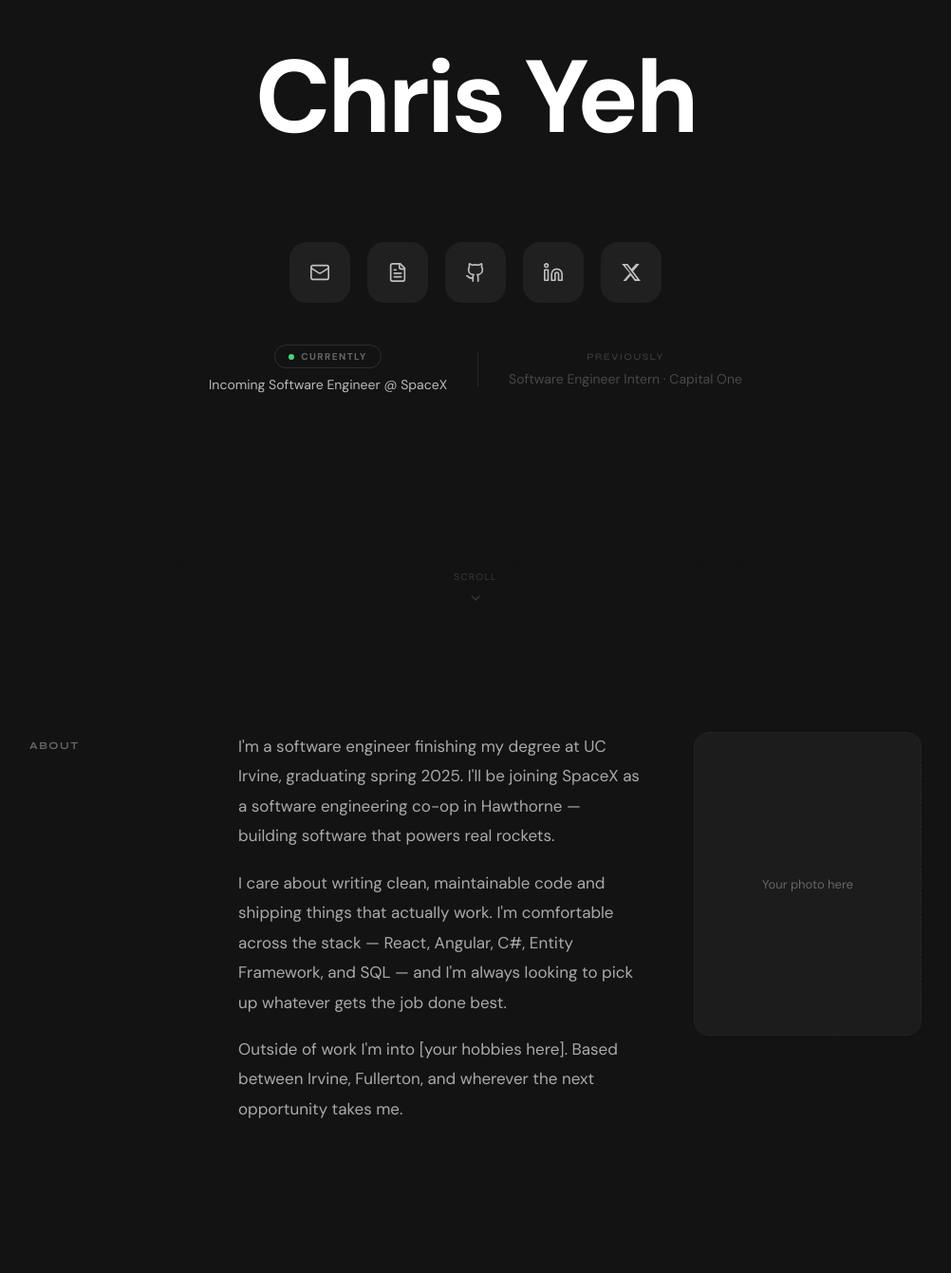
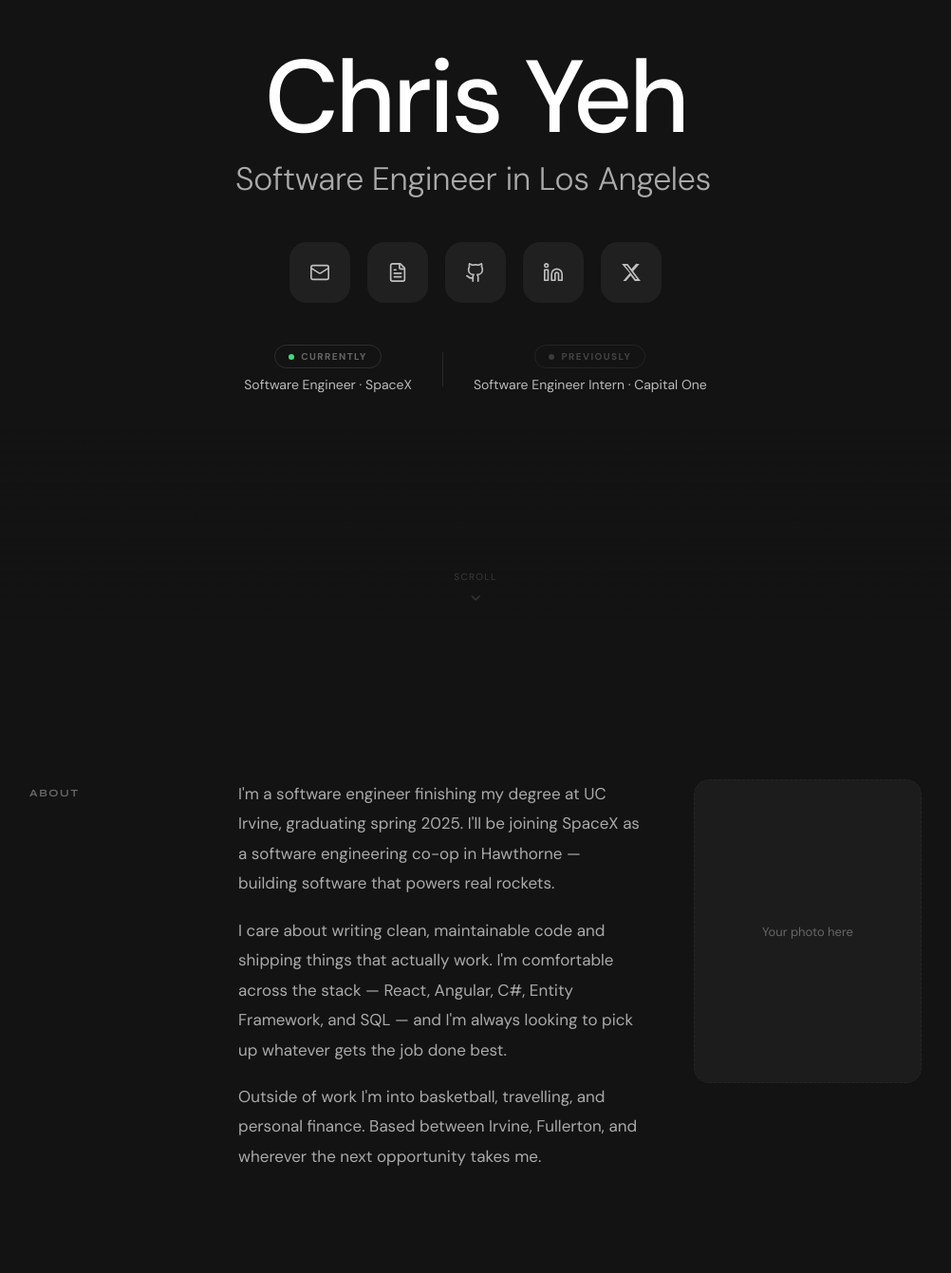
Before and after one commit to dopherdo/dopherdo.github.io, a React (Vite) app: page / in a window 1280 px wide. Shown: the part 129-1470 px from the top of the page at 95% size, without its empty margins (139-1141 px from the left). Built offline with nearby package versions, Linux system fonts and the light colour scheme.

Commit message:
touch up

```diff
--- a/src/App.jsx
+++ b/src/App.jsx
@@ -1,7 +1,8 @@
 import Hero from './components/Hero'
 import About from './components/About'
 import Projects from './components/Projects'
-import FloatingDock from './components/FloatingDock'
+import Contact from './components/Contact'
+import NavDock from './components/NavDock'
 
 export default function App() {
   return (
@@ -9,7 +10,8 @@
       <Hero />
       <About />
       <Projects />
-      <FloatingDock />
+      <Contact />
+      <NavDock />
     </>
   )
 }
--- a/src/components/About.css
+++ b/src/components/About.css
@@ -3,7 +3,7 @@
   opacity: 0;
 }
 .about.in-view .about-body {
-  animation: fade-up 0.9s cubic-bezier(0.22, 1, 0.36, 1) 0.05s forwards;
+  animation: fade-up 1.7s cubic-bezier(0.16, 1, 0.3, 1) 0.05s forwards;
 }
 
 /* ── Layout ── */
@@ -11,7 +11,7 @@
   display: grid;
   grid-template-columns: 160px 1fr;
   gap: 60px;
-  padding: 100px 80px;
+  padding: 150px 80px;
   max-width: 1100px;
   margin: 0 auto;
 }
--- a/src/components/About.jsx
+++ b/src/components/About.jsx
@@ -24,7 +24,7 @@
               and SQL — and I'm always looking to pick up whatever gets the job done best.
             </p>
             <p>
-              Outside of work I'm into [your hobbies here]. Based between Irvine, Fullerton,
+              Outside of work I'm into basketball, travelling, and personal finance. Based between Irvine, Fullerton,
               and wherever the next opportunity takes me.
             </p>
           </div>
--- a/src/components/Hero.css
+++ b/src/components/Hero.css
@@ -1,12 +1,12 @@
 /* ── Initial load animations ── */
 .hero-name {
-  animation: hero-load 1s cubic-bezier(0.22, 1, 0.36, 1) 0.05s both;
+  animation: hero-load 1.4s cubic-bezier(0.22, 1, 0.36, 1) 0.05s both;
 }
 .icon-row {
-  animation: hero-load 1s cubic-bezier(0.22, 1, 0.36, 1) 0.3s both;
+  animation: hero-load 1.4s cubic-bezier(0.22, 1, 0.36, 1) 0.3s both;
 }
 .status-row {
-  animation: hero-load 1s cubic-bezier(0.22, 1, 0.36, 1) 0.5s both;
+  animation: hero-load 1.4s cubic-bezier(0.22, 1, 0.36, 1) 0.5s both;
 }
 
 /* ── Hero section ── */
@@ -32,7 +32,7 @@
 .hero-line1 {
   font-family: 'DM Sans', sans-serif;
   font-size: clamp(52px, 9vw, 108px);
-  font-weight: 700;
+  font-weight: 500;
   letter-spacing: -0.03em;
   color: #fff;
   line-height: 1;
@@ -113,37 +113,47 @@
   opacity: 1;
 }
 
-/* ── Status row (currently + previously) ── */
+/* ── Status row ── */
 .status-row {
   display: flex;
   align-items: center;
   gap: 32px;
 }
 
-.divider {
+.status-divider {
   width: 1px;
   height: 36px;
   background: #272727;
 }
 
-.currently {
+.currently,
+.previously {
   display: flex;
   flex-direction: column;
   align-items: center;
   gap: 8px;
 }
 
-.currently-pill {
+.currently-pill,
+.previously-pill {
   display: inline-flex;
   align-items: center;
   gap: 7px;
-  border: 1px solid #2e2e2e;
   border-radius: 20px;
   padding: 5px 14px;
   font-size: 10px;
   font-weight: 700;
   letter-spacing: 0.14em;
+}
+
+.currently-pill {
+  border: 1px solid #2e2e2e;
   color: var(--muted);
+}
+
+.previously-pill {
+  border: 1px solid #242424;
+  color: #444;
 }
 
 .currently-dot {
@@ -154,47 +164,41 @@
   animation: pulse-dot 2s ease-in-out infinite;
 }
 
+.previously-dot {
+  width: 6px;
+  height: 6px;
+  border-radius: 50%;
+  background: #3a3a3a;
+}
+
 @keyframes pulse-dot {
   0%, 100% { opacity: 1; }
   50%       { opacity: 0.25; }
 }
 
-.currently p {
+.status-company {
+  display: flex;
+  align-items: center;
+  gap: 7px;
+}
+
+.company-logo {
+  height: 22px;
+  width: auto;
+  border-radius: 4px;
+  object-fit: contain;
+  opacity: 0.85;
+}
+
+.currently p,
+.previously p {
   font-size: 14px;
   color: #bbb;
 }
 
-/* ── Previously ── */
-.previously {
-  display: flex;
-  flex-direction: column;
-  align-items: center;
-  gap: 8px;
-}
-
-.previously-label {
-  font-family: 'Syne', sans-serif;
-  font-size: 10px;
-  font-weight: 600;
-  letter-spacing: 0.14em;
-  text-transform: uppercase;
-  color: #383838;
-}
-
-.previously p {
-  font-size: 14px;
-  color: #484848;
-}
-
-@media (max-width: 600px) {
-  .status-row {
-    flex-direction: column;
-    gap: 20px;
-  }
-  .divider {
-    width: 36px;
-    height: 1px;
-  }
+@media (max-width: 560px) {
+  .status-row { flex-direction: column; gap: 20px; }
+  .status-divider { width: 36px; height: 1px; }
 }
 
 /* ── Scroll indicator ── */
--- a/src/components/Hero.jsx
+++ b/src/components/Hero.jsx
@@ -20,13 +20,17 @@
 
     if (!deleting) {
       if (count < text.length) {
-        t = setTimeout(() => setCount(c => c + 1), 60)
+        const char = text[count]
+        const base = 60 + Math.random() * 60
+        // natural micro-pauses after spaces and on capital letters
+        const delay = char === ' ' ? base + 60 : char === char.toUpperCase() && char !== char.toLowerCase() ? base + 30 : base
+        t = setTimeout(() => setCount(c => c + 1), delay)
       } else {
         t = setTimeout(() => setDeleting(true), 1600)
       }
     } else {
       if (count > 0) {
-        t = setTimeout(() => setCount(c => c - 1), 32)
+        t = setTimeout(() => setCount(c => c - 1), 30)
       } else {
         t = setTimeout(() => setDeleting(false), 500)
       }
@@ -84,13 +88,16 @@
               <span className="currently-dot" />
               CURRENTLY
             </span>
-            <p>Incoming Software Engineer @ SpaceX</p>
+            <p>Software Engineer · SpaceX</p>
           </div>
 
-          <div className="divider" />
+          <div className="status-divider" />
 
           <div className="previously">
-            <span className="previously-label">previously</span>
+            <span className="previously-pill">
+              <span className="previously-dot" />
+              PREVIOUSLY
+            </span>
             <p>Software Engineer Intern · Capital One</p>
           </div>
         </div>
--- a/src/components/Projects.css
+++ b/src/components/Projects.css
@@ -3,7 +3,7 @@
   opacity: 0;
 }
 .projects.in-view .project-card {
-  animation: fade-up 0.7s cubic-bezier(0.22, 1, 0.36, 1) calc(0.05s + var(--i) * 0.12s) forwards;
+  animation: fade-up 1.5s cubic-bezier(0.16, 1, 0.3, 1) calc(0.08s + var(--i) * 0.18s) forwards;
 }
 
 /* ── Layout ── */
@@ -11,7 +11,7 @@
   display: grid;
   grid-template-columns: 160px 1fr;
   gap: 60px;
-  padding: 60px 80px 140px;
+  padding: 100px 80px 160px;
   max-width: 1100px;
   margin: 0 auto;
 }
--- a/src/data/links.js
+++ b/src/data/links.js
@@ -2,9 +2,9 @@
 import XLogo from '../components/XLogo'
 
 export const LINKS = [
-  { icon: Mail,     label: 'Email',    href: 'mailto:your@email.com' },
+  { icon: Mail,     label: 'Email',    href: 'mailto:dopher20@gmail.com' },
   { icon: FileText, label: 'Resume',   href: '#' },
   { icon: Github,   label: 'GitHub',   href: 'https://github.com/dopherdo' },
-  { icon: Linkedin, label: 'LinkedIn', href: 'https://linkedin.com/in/chrisyeh' },
-  { icon: XLogo,    label: 'X',        href: '#' },
+  { icon: Linkedin, label: 'LinkedIn', href: 'https://linkedin.com/in/chrisxyeh' },
+  { icon: XLogo,    label: 'X',        href: 'https://x.com/chrisyeh15' },
 ]
--- a/src/index.css
+++ b/src/index.css
@@ -30,6 +30,11 @@
   text-decoration: none;
 }
 
+/* Offset anchor scroll so sections clear the NavDock */
+section[id] {
+  scroll-margin-top: 72px;
+}
+
 img {
   max-width: 100%;
   display: block;
@@ -37,7 +42,7 @@
 
 /* ── Keyframes ── */
 @keyframes fade-up {
-  from { opacity: 0; transform: translateY(32px); }
+  from { opacity: 0; transform: translateY(72px); }
   to   { opacity: 1; transform: translateY(0); }
 }
 
```
